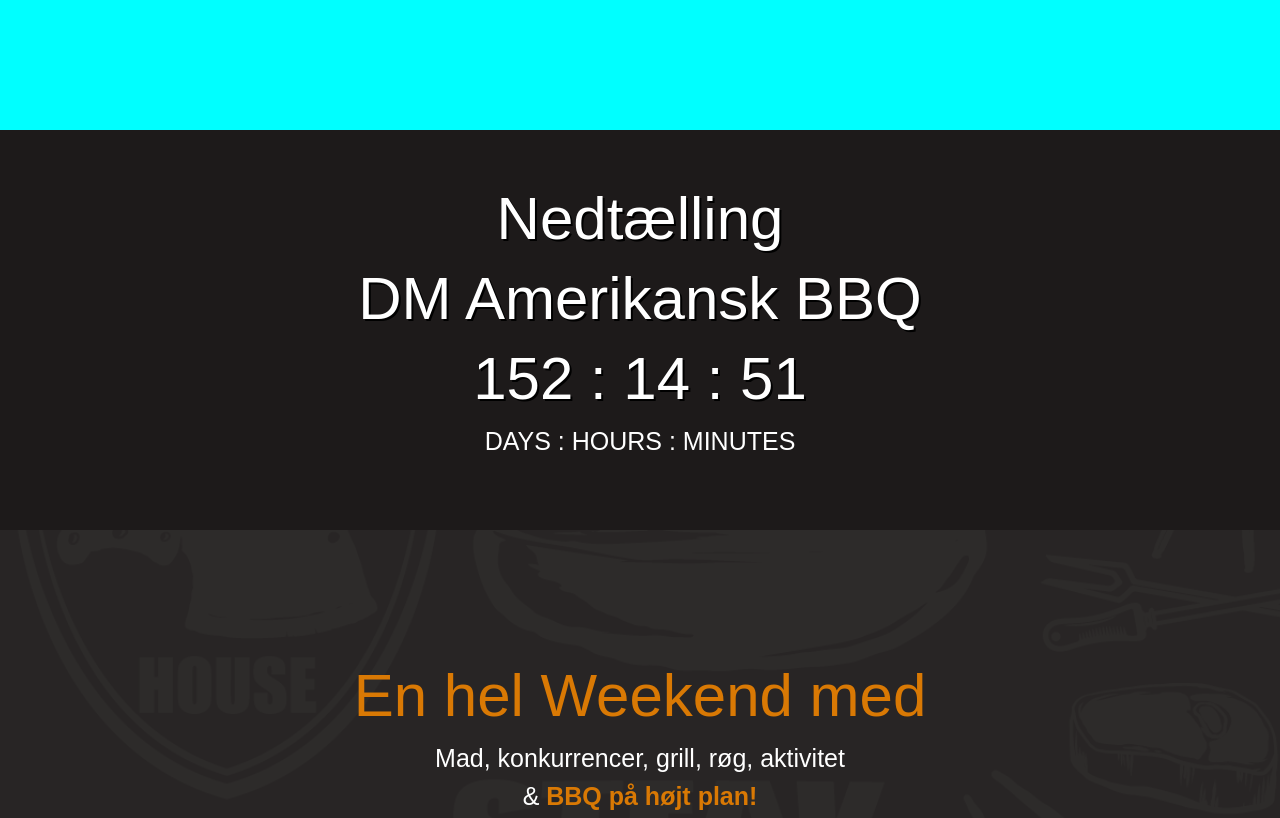
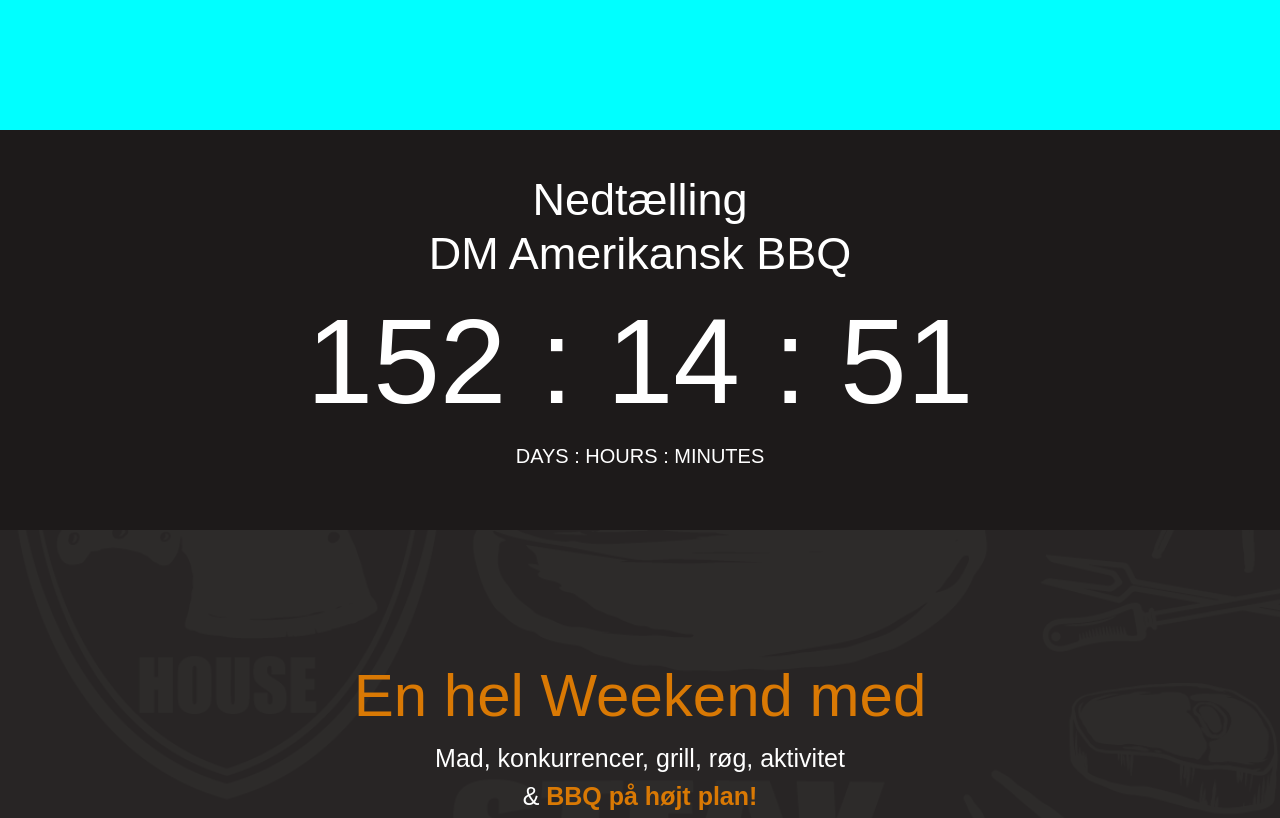
Before and after one commit to dream2x4/BBQ-DM-2023, a plain HTML site: page index.html in a window 1280 px wide. Shown: the part 740-1558 px from the top of the page. Drawn offline with nearby package versions, Linux system fonts and the light colour scheme; a web font is replaced by a local one.

Commit message:
added new content

```diff
--- a/css/style.scss
+++ b/css/style.scss
@@ -24,10 +24,29 @@
     border-bottom: 4px solid $secondary-color;
 }
 
+.header_countdown {
+    color: $septenary-color;
+    @include style_text;
+    font-size: 45px;
+}
+
+.countdown_number {
+    color: $septenary-color;
+    @include header_text;
+    font-size: 120px;
+}
+
 .paragraph {
     color: $septenary-color;
     text-align: center;
     @include paragraph_text;
+}
+
+.paragraph_countdown {
+    color: $septenary-color;
+    text-align: center;
+    @include paragraph_text;
+    font-size: 20px;
 }
 
 .text-highlight {
--- a/index.html
+++ b/index.html
@@ -58,12 +58,11 @@
     <!-- Countdown -->
     <div class="container-fluid">
       <div class="row">
-        <div class="col-12 countdown-container d-flex flex-column align-items-center justify-content-center">
-          <h1 class="NEWS">Nedtælling </h1>
-          <h1 class="NEWS">DM Amerikansk BBQ </h1>
+        <div class="col-12 countdown-container d-flex text-center flex-column align-items-center justify-content-center">
+          <h1 class="header_countdown">Nedtælling<br>DM Amerikansk BBQ</h1>
 
-          <h1 id="countdown" class="NEWS">00 : 00 : 00</h1>
-          <p class="paragraph">DAYS : HOURS : MINUTES</p>
+          <h1 id="countdown" class="countdown_number">00 : 00 : 00</h1>
+          <p class="paragraph_countdown">DAYS : HOURS : MINUTES</p>
         </div>
 
         </p>
@@ -147,7 +146,7 @@
 
     <div class="space"></div>
 
-    <h1 class="sponsors_header text-center">Sponsored by</h1>
+    <h1 class="sponsors_header text-center">Sponsoreret af</h1>
     <div>
       <div class="col-12 sponsor-box d-flex justify-content-center">
         <img src="/img/graphics/sponsors.png" class="sponsor_img col-9" alt="">
```
Also changed, not shown: css/style.css, img/photos/about_us_img.jpg, img/photos/kids_q_img.jpg, img/photos/news_img.jpg, 1 other file.
